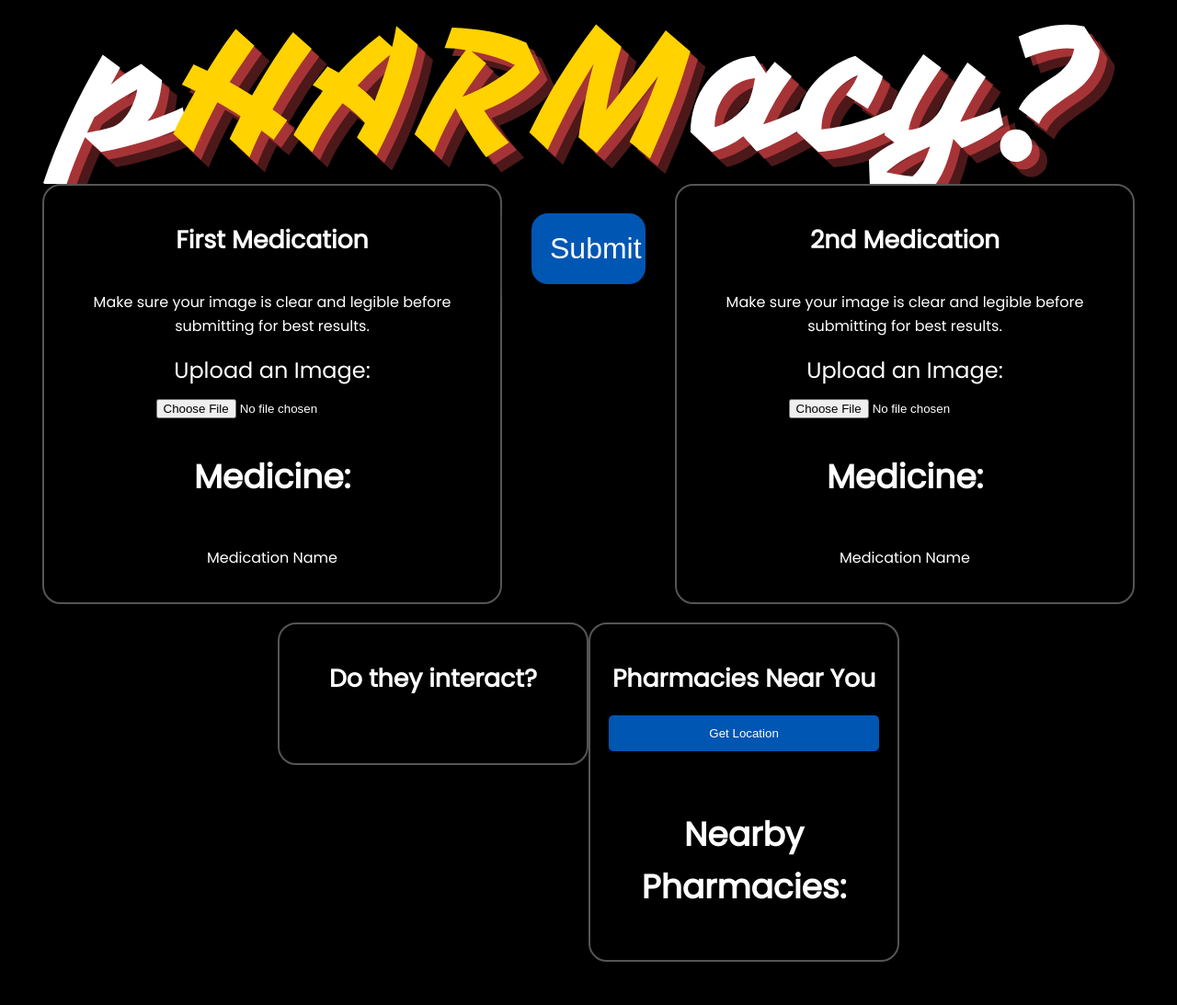
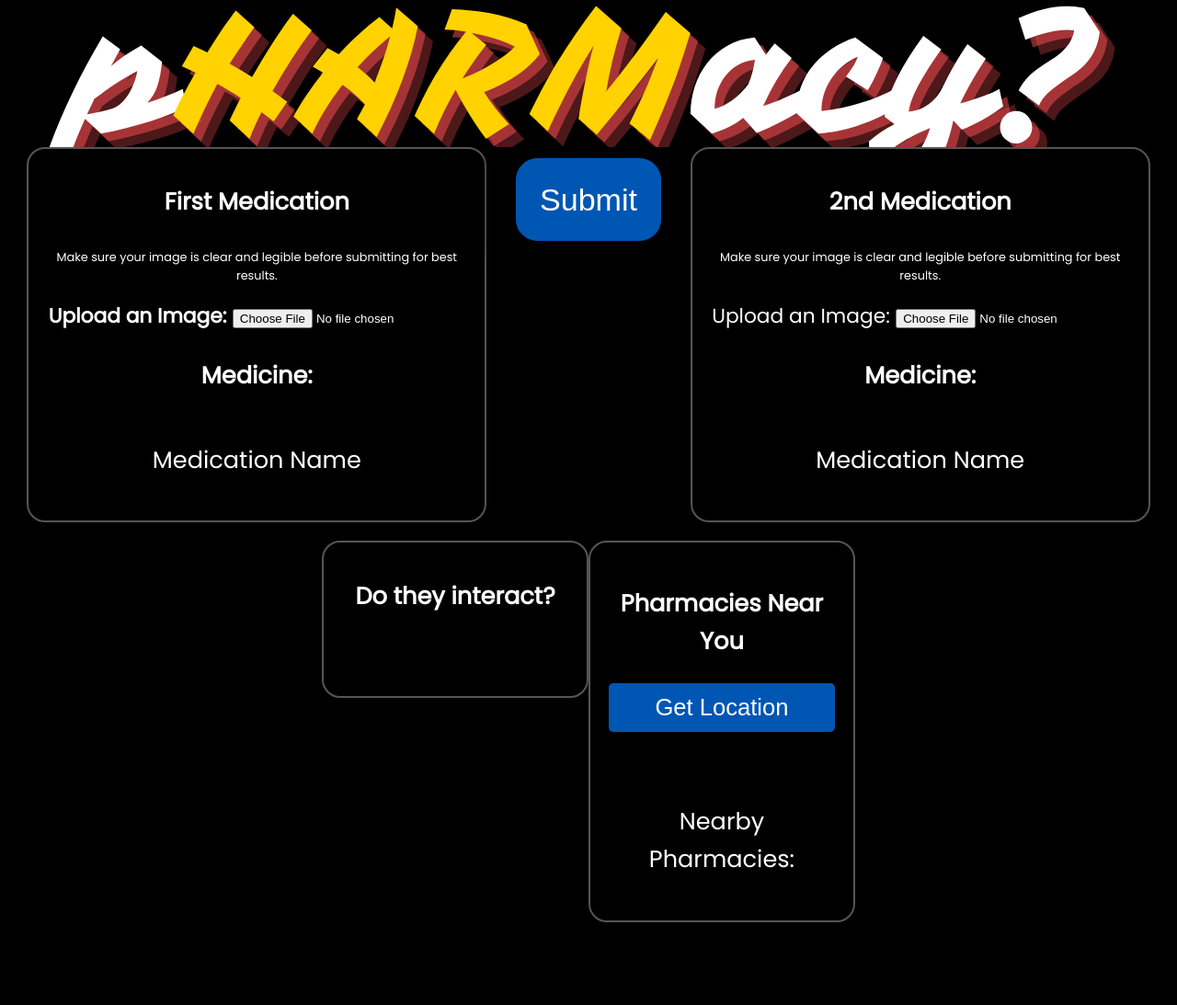
Before and after one commit to karatedg/pHARMacy, a plain HTML site: page index.html in a window 1280 px wide. Shown: the whole page at 92% size. Drawn offline with Linux system fonts and the light colour scheme; a script that the page names is missing.

Commit message:
Testing uploading files manually
Uploading updated CSS and HTML files. if it does not work, I will revert to the old file

```diff
--- a/index.html
+++ b/index.html
@@ -24,27 +24,27 @@
         <div>
             <div class="box">
                 <h1>First Medication</h1>
-                <p style="text-align: center">Make sure your image is clear and legible before submitting for best results.</p>
+                <p style="text-align:center; font-size:1vw">Make sure your image is clear and legible before submitting for best results.</p>
                 <form id="ocrForm">
-                    <label for="imageFile">Upload an Image:</label>
+                    <label style = "font-size:1.7vw; font-weight:bold" for="imageFile">Upload an Image:</label>
                     <input type="file" id="imageFile" accept="image/*" required>
                 </form>
-                <h2>Medicine:</h2>
+                <p style = "font-size:2vw; font-weight:bold">Medicine:</p>
                 <p id="ocrText">Medication Name</p>
             </div>
 
-            <div id="button-special"class="button-container box">
+            <div id="button-special" class="button-container box">
                 <button id="submitImage" type="button">Submit</button>
             </div>
 
             <div class = "box">
                 <h1>2nd Medication</h1>
-                <p style="text-align: center">Make sure your image is clear and legible before submitting for best results.</p>
+                <p style="text-align: center;font-size:1vw">Make sure your image is clear and legible before submitting for best results.</p>
                 <form id="orcform2">
-                    <label for="imageFile">Upload an Image:</label>
+                    <label style = "font-size:1.7vw" for="imageFile">Upload an Image:</label>
                     <input type="file" id="imageFile2" accept="image/*" required>
                 </form>
-                <h2>Medicine:</h2>
+                <p style = "font-size:2vw; font-weight:bold">Medicine:</p>
                 <p id="ocrText2">Medication Name</p>
             </div>
         </div>
@@ -58,11 +58,11 @@
             </div>
 
             <div class="box">
-                <h1>Pharmacies Near You</h1>
-                <button id="getLocation">Get Location</button>
+                <p style = "font-size:2vw; font-weight:bold">Pharmacies Near You</p>
+                <button style = "font-size:2vw" id="getLocation">Get Location</button>
                 <p id="output"></p>
                 <div id="hospitals">
-                <h2>Nearby Pharmacies:</h2>
+                <p style = "font-size:2vw">Nearby Pharmacies:</p>
                     <ul id="hospitalList"></ul>
                 </div>
                 <script src="geolocate.js"></script>
--- a/reactions.css
+++ b/reactions.css
@@ -10,17 +10,17 @@ body {
     line-height: 1.6;
     margin: 0;
     padding: 0;
+    display: flex;
     flex-direction: column;
-    align-items:center;
+    align-items: center;
     scroll-behavior: smooth;
 }
 
 .container {
-    display:flex;
+    display: flex;
     justify-content: center;
     flex-direction: column;
     align-items: center;
-
 }
 
 header {
@@ -32,57 +32,39 @@ header {
     z-index: 1000;
     justify-content: center;
     align-items: center;
-    height: 200px;
-    overflow:hidden;
+    height: 20vh; /* Adjusted to 20% of viewport height */
+    overflow: hidden;
 }
 
 header img {
-    width:100%;
+    width: 100%;
     height: 100%;
     object-position: center;
     object-fit: cover;
 }
 
 body {
-    padding-top: 200px;
+    padding-top: 20vh; /* Adjusted to 20% of viewport height */
 }
 
-img.center{
-    text-align:center;
-    margin: 0 auto;
-    padding: 0px;
+img.center {
+    text-align: center;
+    margin: auto;
+    padding: 0;
 }
 
 .heading p {
-    font-size: 48pt;
+    font-size: 4.8vw; /* Adjusted to 4.8% of viewport width */
     color: #964B00;
     text-align: center;
 }
 
-/*.box {
-    border: 2px solid #555;
-    float: left;
-    width:50%;
-    flex-direction: row;
-    display: flex;
-}*/
-/*.container {
-    display: flex;
-    flex-direction: row;
-    justify-content: space-between;
-    gap: 10px;
-    width: 100%;
-    flex-wrap: wrap;
-    padding-top: 80px;
-}*/
-
 * {
-    box-sizing: border-box
+    box-sizing: border-box;
 }
 
-
 .box {
-    border: 2px solid #555;
+     border: 2px solid #555;
     color: #fff;
     margin: auto;
     width: 50%;
@@ -99,33 +81,34 @@ img.center{
 }
 
 .box h1 {
-    font-size: 20pt;
+    font-size: 2vw; /* Adjusted to 2% of viewport width */
     color: white;
-    text-align:center;
+    text-align: center;
 }
+
 .box p {
-    font-size: 12pt;
+    font-size: 2vw; /* Adjusted to 1.2% of viewport width */
     color: white;
-    text-align:center;
+    text-align: center;
 }
 
 .fox, .geolocation-box {
     background-color: #333;
     border: 2px solid #555;
     color: #fff;
-    width:90%;
-    margin-top: 20px;
-    width: 63vw; /* Adjusted width */
-    padding: 20px; /* Increased padding for better appearance */
-    font-size: 18pt;
+    width: 90%;
+    margin-top: 2vw; /* Adjusted to 2% of viewport width */
+    width: 63vw; /* Adjusted to 63% of viewport width */
+    padding: 2vw; /* Adjusted to 2% of viewport width */
+    font-size: 1.8vw; /* Adjusted to 1.8% of viewport width */
     text-align: center;
-    border-radius: 20px;
+    border-radius: 2vw; /* Adjusted to 2% of viewport width */
 }
 
 .footer {
     position: relative;
     text-align: center;
-    top: 000px;
+    top: 0;
     width: 100%;
 }
 
@@ -133,17 +116,20 @@ img.center{
     color: white;
     border: 2px solid black;
     margin: auto;
-    width: 10vw; /* Adjusted for better side-by-side layout */
+    width: auto; /* Adjust width automatically */
+    max-width: 100%; /* Ensure the button does not exceed the screen width */
     height: auto;
-    padding: 20px;
-    font-size: 24pt;
+    padding: 2vw; /* Adjust to screen size */
+    font-size: calc(1em + 1vw); /* Responsive font size */
     text-align: center;
-    border-radius: 20px;
+    border-radius: 2vw; /* Adjust to screen size */
+    box-sizing: border-box; /* Ensures padding stays inside the button */
+    word-wrap: break-word; /* Prevents text from overflowing */
 }
 
 .button-container {
     border: 2px solid black;
-    margin: 20px auto;
+    margin: auto;
     min-width: 150px;
     max-width: 300px;
     width: auto;
@@ -154,7 +140,7 @@ img.center{
     transition: background 0.3s ease, transform 0.3s ease;
     border-radius: 15px;
     border:none;
-    font-size:16 pt;
+    font-size:16pt;
     box-shadow: 0 5px 15px rgba(0, 0, 0, 0.3);
     cursor: pointer;
     text-decoration: none;
@@ -165,7 +151,7 @@ a:link {
 }
 
 button {
-    width: 100%;
+   width: 100%;
     padding: 12px;
     border: none;
     background-color: #0056b3;
@@ -176,12 +162,12 @@ button {
 }
 
 button:hover {
-    transform: translateY(-3px);
+     transform: translateY(-3px);
     background-color: #0056b3;
     box-shadow: 0 2px 5px rgba(0, 0, 0, 0.3);
 }
 
-.invisibleBox{
+.invisibleBox {
     background-color: transparent;
     border: 2px solid black;
     margin: auto;
@@ -190,16 +176,4 @@ button:hover {
     padding: 20px;
     font-size: 24pt;
     text-align: center;
-}
-
-/*.button-container {
-    display: inline-block;
-    padding: 10px 30px;
-    background: #0056b3;
-    color: #fff;
-    text-decoration: none;
-    border-radius: 5px;
-    transition: background 0.3s ease, transform 0.3s ease;
-    border: none;
-    box-shadow: 0 5px 15px rgba(0, 0, 0, 0.3);
-*/
+    }
```
